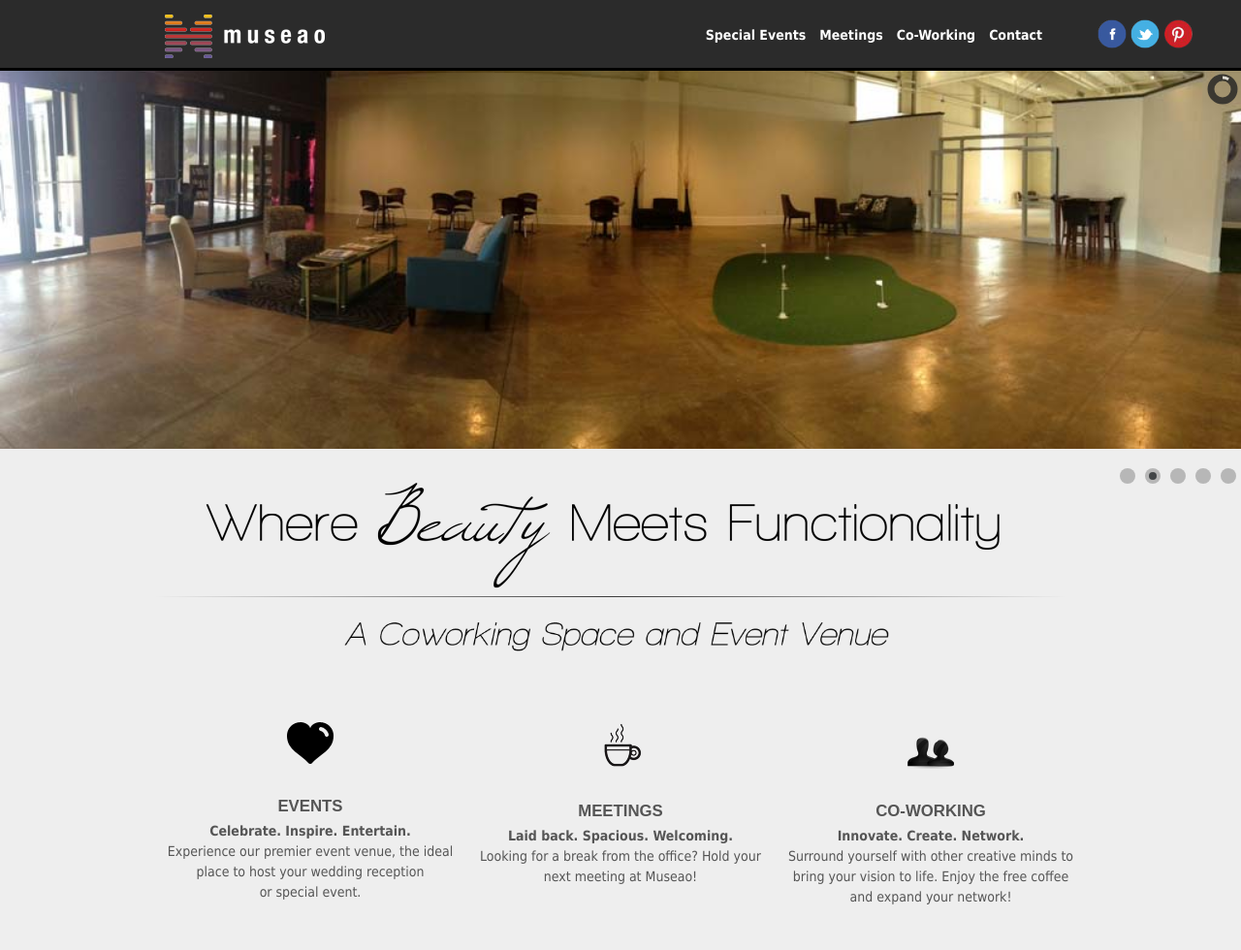
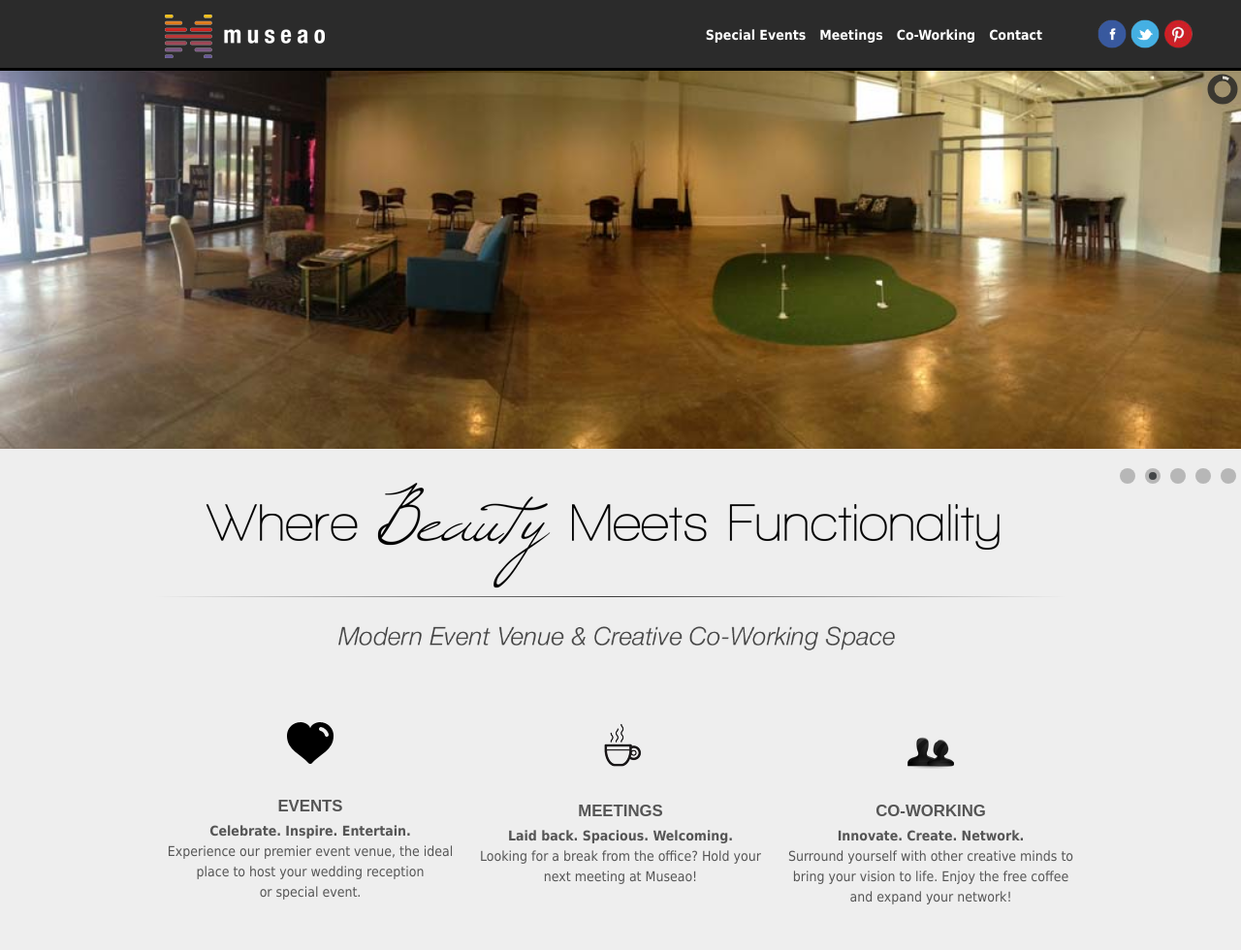
Before and after one commit to adventures-dev/museao, a PHP site: page / in a window 1280 px wide. Shown: the top 980 px of the page at 97% size. Run offline with PHP 8.4, Linux system fonts and the light colour scheme; some web fonts are replaced.

Commit message:
new changes

```diff
--- a/assets/css/main.css
+++ b/assets/css/main.css
@@ -522,7 +522,7 @@ div#topbar div.navbar ul a:hover{
 		background-position: 11px 0px;
 	}
 	div.headerlower{
-		background: url('../../images/headerlower_2.png') no-repeat;
+		background: url('../../images/headerlower2.png') no-repeat;
 		width: 940px;
 		height: 95px;
 		background-position: 166px 0px;
--- a/meetings.html
+++ b/meetings.html
@@ -111,7 +111,7 @@
 		<div id="camera_wrap" class="camera_wrap">
 		  <div data-src="images/meetings_rotate1.jpg"></div>
 		  <div data-src="images/meetings_rotate2.jpg"></div>
-		  <div data-src="images/meetings_rotate3.jpg"></div>
+		  <div data-src="images/Get Stuff Done Room_Link.jpg"></div>
 		  <div data-src="images/meetings_rotate4.jpg"></div>
 		  <div data-src="images/meetings_rotate5.jpg"></div>
 		</div>
```
Also changed, not shown: images/Get Stuff Done Room_Link.jpg (added), images/contact-us-museao2.jpg (added), images/headerlower2.png (added), images/headerlower_2 copy.png (deleted), 2 other files.
